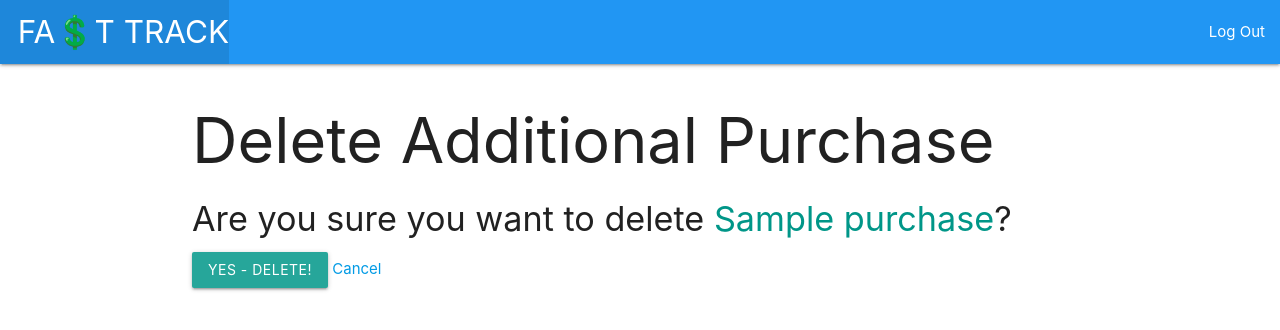
After one commit to DaveTheWay1/FASTTRACK, a Django app: page /additional_purchase/1/delete/ in a window 1280 px wide. The commit adds this page. Shown: the top 330 px of the page. Run offline with Django 5.2, Linux system fonts and the light colour scheme; a user stored in the database is signed in; tables that the repository leaves empty hold one stand-in row (values such as "Sample post").

Commit message:
add the route on the home page to redirect users to the delete page of additional purchases and create the confirm delete page for it

```diff
--- a/main_app/templates/home.html
+++ b/main_app/templates/home.html
@@ -85,7 +85,7 @@
                     <h5 class="center-align">{{ purchase.name }}</h1>
                     <div class="card-action">
                         <p class="center-align">${{ purchase.amount }}</p>
-                        <a class="right"href="">Delete</a>
+                        <a class="right"href="{% url 'additional_purchase_delete' purchase.id %}">Delete</a>
                         <a class="right" href="{% url 'additional_purchase_update' purchase.id %}">Edit</a>
                     </div>
                 </div>
--- /dev/null
+++ b/main_app/templates/main_app/additional_purchases_confirm_delete.html
@@ -0,0 +1,13 @@
+{% extends 'base.html' %}
+
+{% block content %}
+    <h1>Delete Additional Purchase</h1>
+
+    <h4>Are you sure you want to delete <span class="teal-text">{{ object.name }}</span>?</h4>
+
+    <form action="" method="POST">
+        {% csrf_token %}
+        <input type="submit" value="Yes - Delete!" class="btn">
+        <a href="{% url 'home' %}">Cancel</a>
+    </form>
+{% endblock %}
```
